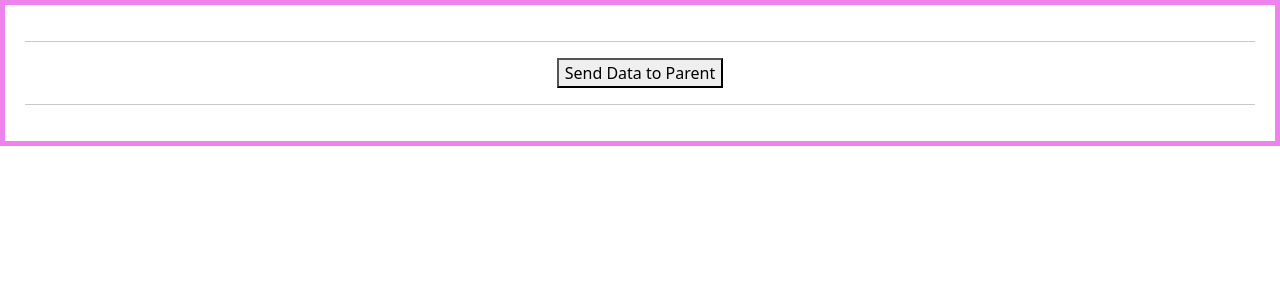
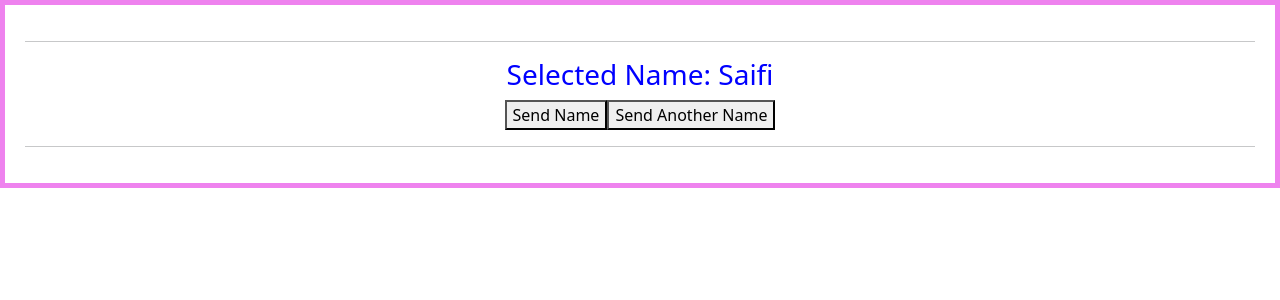
Before and after one commit to Nadeem35/react-playzone, a React (Vite) app: page / in a window 1280 px wide. Shown: the top 300 px of the page. Built offline with nearby package versions, Linux system fonts and the light colour scheme.

Commit message:
update passing props method

```diff
--- a/src/Components/5.PassingFuncAsProps/Child1.jsx
+++ b/src/Components/5.PassingFuncAsProps/Child1.jsx
@@ -12,33 +12,33 @@
 
 // ==================   🔹 2.  =================
 
-// Child.js
+// // Child.js
 
-import React from "react";
+// import React from "react";
 
-const Child1 = ({ greeting }) => {
-  return (
-    <div>
-      <button onClick={() => greeting("I am data from Child!")}>
-        Send Data to Parent
-      </button>
-    </div>
-  );
-};
+// const Child1 = ({ greeting }) => {
+//   return (
+//     <div>
+//       <button onClick={() => greeting("I am data from Child!")}>
+//         Send Data to Parent
+//       </button>
+//     </div>
+//   );
+// };
 
-export default Child1;
+// export default Child1;
 
 // =================  🔹 3.   =================
 
 
-// // Child.js
-// function Child1({ onUpdate }) {
-//   return (
-//     <>
-//       <button onClick={() => onUpdate("Nadeem")}>Send Name</button>
-//       <button onClick={() => onUpdate("Uzair")}>Send Another Name</button>
-//     </>
-//   );
-// }
+// Child.js
+function Child1({ onUpdate }) {
+  return (
+    <>
+      <button onClick={() => onUpdate("Nadeem")}>Send Name</button>
+      <button onClick={() => onUpdate("Uzair")}>Send Another Name</button>
+    </>
+  );
+}
 
-// export default Child1;
+export default Child1;
--- a/src/Components/5.PassingFuncAsProps/Parent1.jsx
+++ b/src/Components/5.PassingFuncAsProps/Parent1.jsx
@@ -22,43 +22,44 @@
 // Sometimes, you want the child to pass data back to the parent.
 
 // // Parent.js
-import React from "react";
-import Child1 from "./Child1";
+// import React from "react";
+// import Child1 from "./Child1";
 
-const Parent1 = () => {
+// const Parent1 = () => {
 
-  const showAlert = (msg) => {
-    alert(" Parent Received : " + msg);
-  };
+//   const showAlert = (msg) => {
+//     alert(" Parent Received : " + msg);
+//   };
 
-  return (
-    <div>
-      <Child1 greeting={showAlert}></Child1>
-    </div>
-  );
-};
+//   return (
+//     <div>
+//       <h2>Parent Component</h2>
+//       <Child1 greeting={showAlert}></Child1>
+//     </div>
+//   );
+// };
 
-export default Parent1;
+// export default Parent1;
 
 
 // =================  🔹 3.   =================
 
-// // 🔹 3. Using State + Function Props
-// // Parent wants to update its state based on child actions
+// 🔹 3. Using State + Function Props
+// Parent wants to update its state based on child actions
 
-// // Parent.js
-// import { useState } from "react";
-// import Child1 from "./Child1";
+// Parent.js
+import { useState } from "react";
+import Child1 from "./Child1";
 
-// function Parent1() {
-//   const [name, setName] = useState("");
+function Parent1() {
+  const [name, setName] = useState("Saifi");
 
-//   return (
-//     <div>
-//       <h2>Selected Name: {name}</h2>
-//       <Child1 onUpdate={setName} />
-//     </div>
-//   );
-// }
+  return (
+    <div>
+      <h3>Selected Name: {name}</h3>
+      <Child1 onUpdate={setName} />
+    </div>
+  );
+}
 
-// export default Parent1;
+export default Parent1;
```
